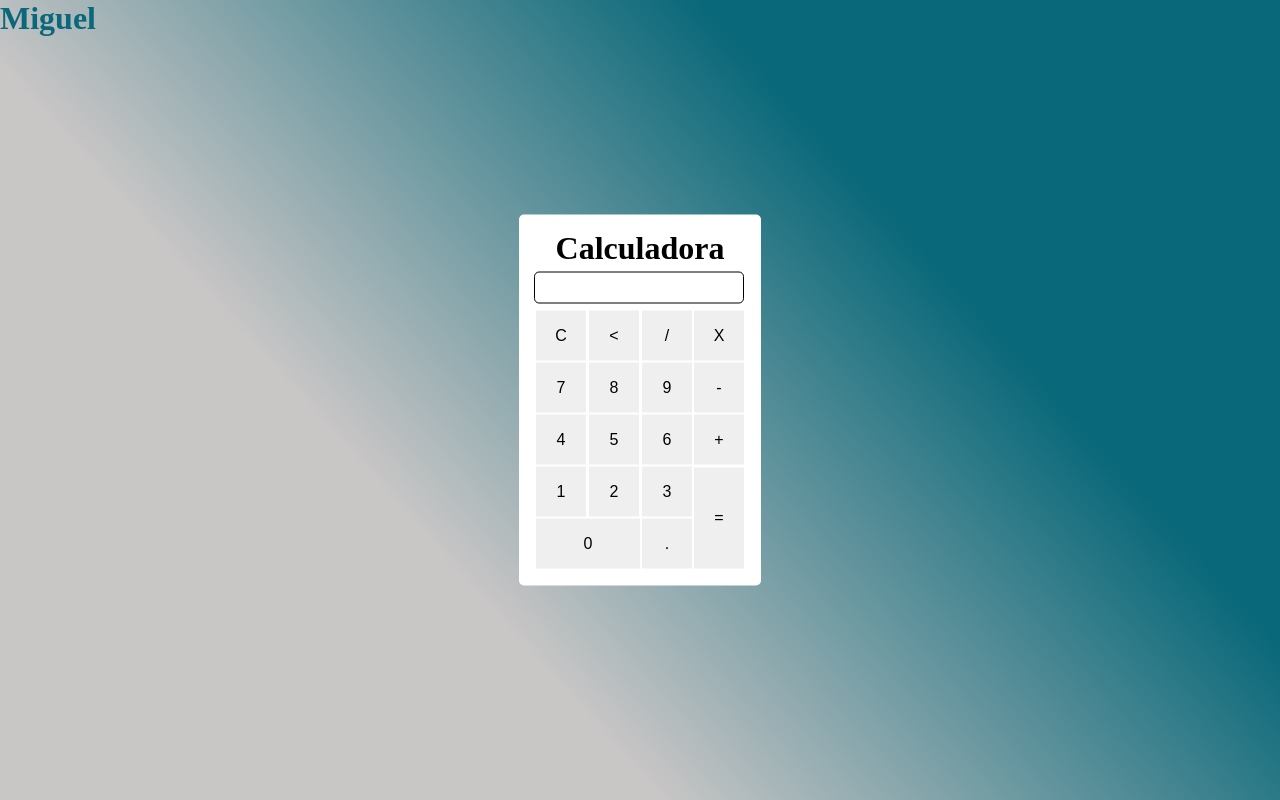
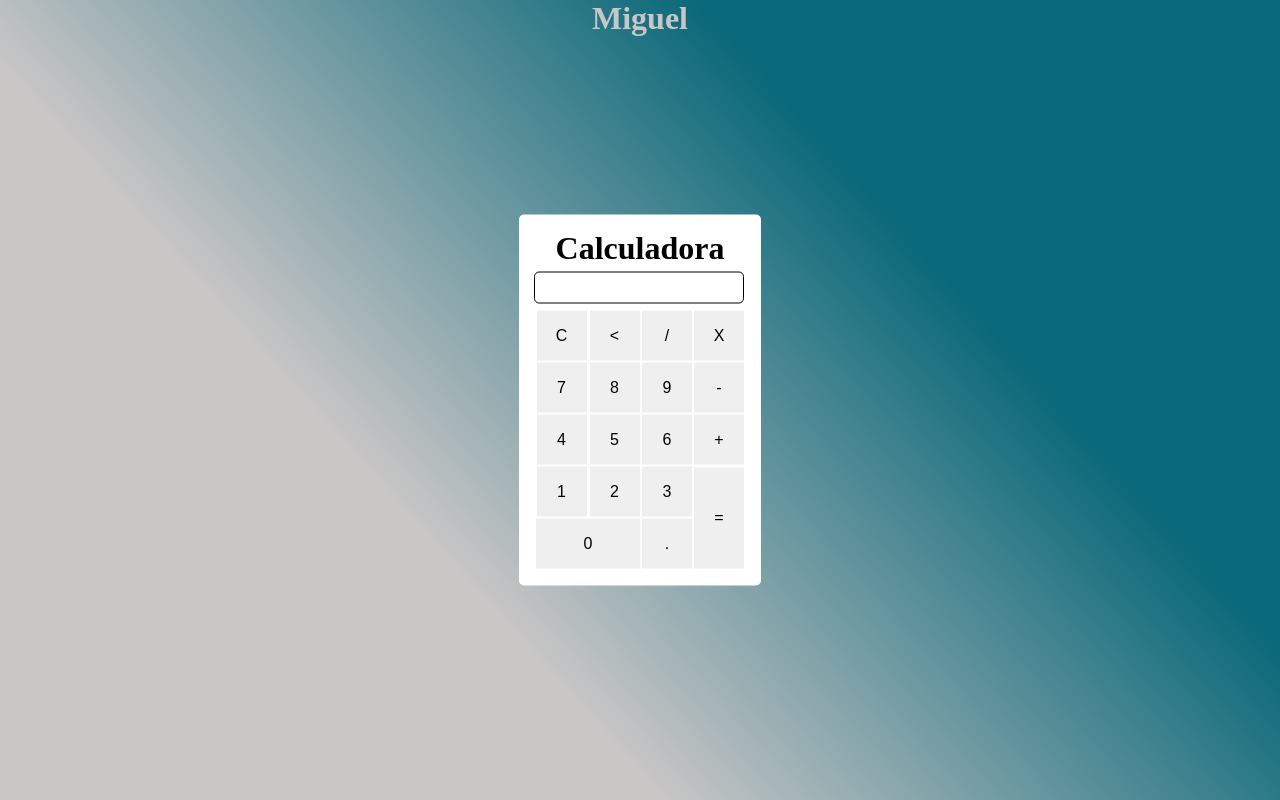
Before and after one commit to miguelsouuza/Calculadora, a plain HTML site: page index.html in a window 1280 px wide. Drawn offline with Linux system fonts and the light colour scheme.

Commit message:
Estilizando o titulo do site

```diff
--- a/style/style.css
+++ b/style/style.css
@@ -5,9 +5,10 @@
     border: 0;
 }
 .fundo{
-    background: linear-gradient(48deg, #c9c6c6 33%, #096879 71%);
+    background-image: linear-gradient(48deg, #c9c6c6 33%, #096879 71%);
     height: 100vh;
-    color: #096879;
+    color: #c9c6c6;
+    text-align: center;
 }
 .calculadora{
     position: absolute;
```
